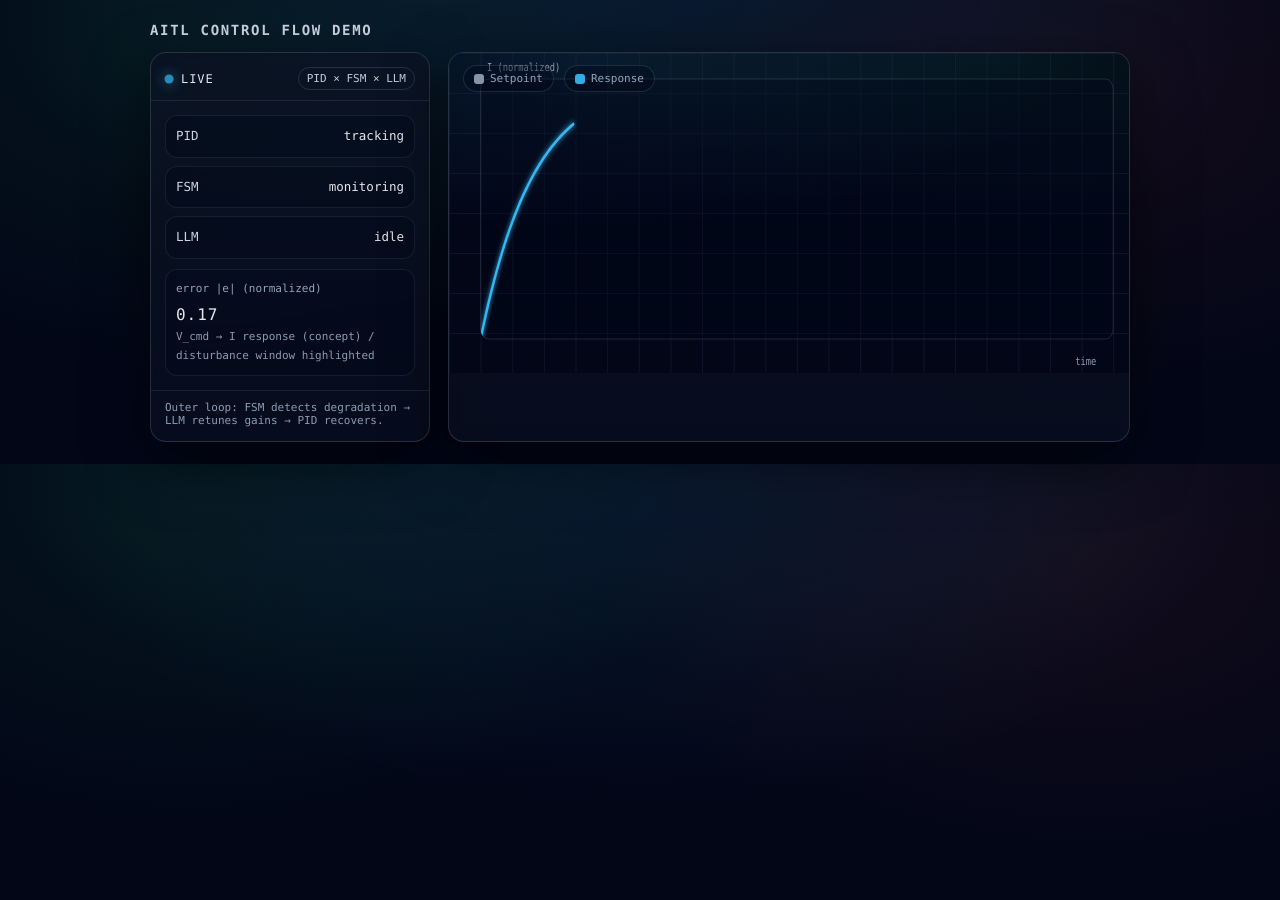
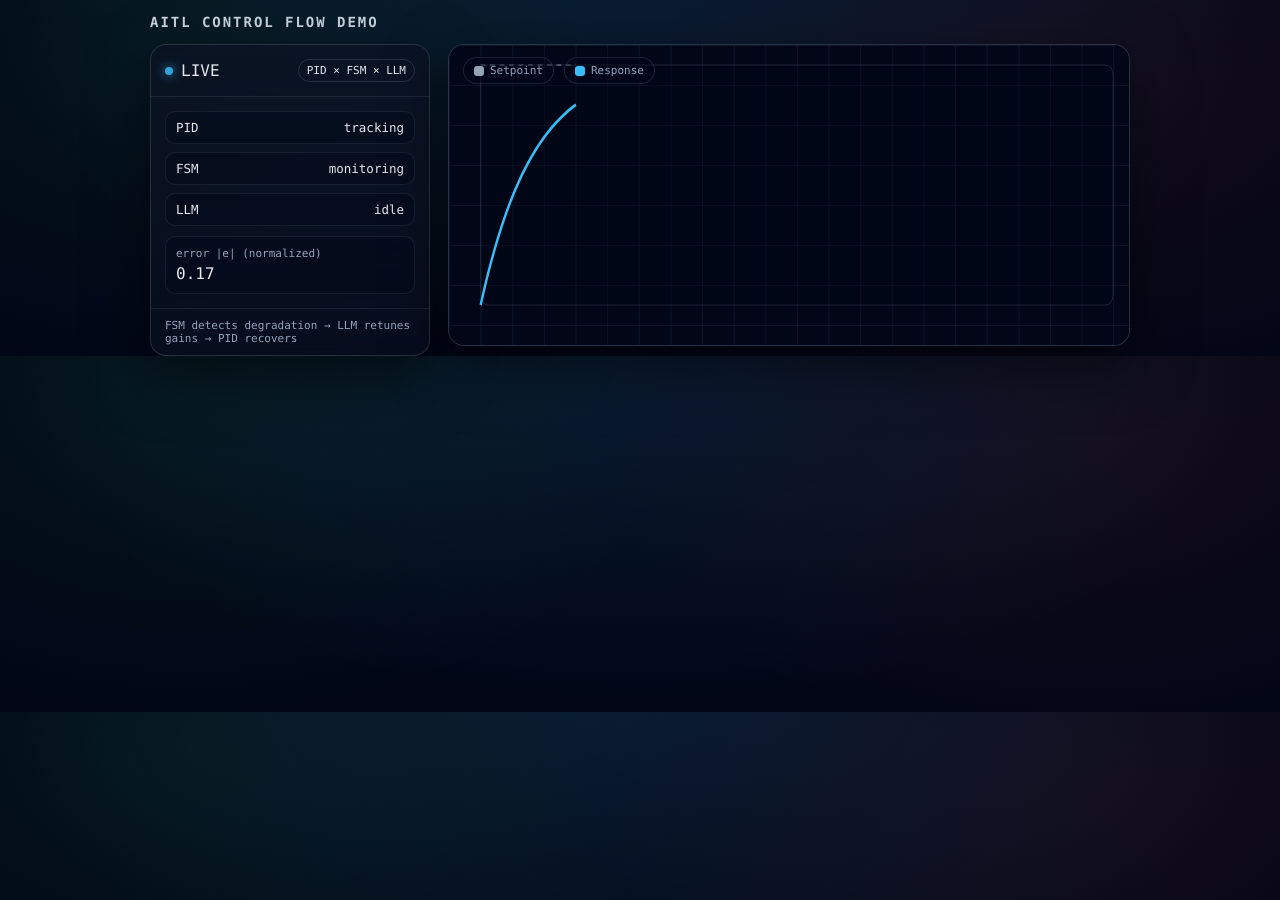
Before and after one commit to Samizo-AITL/aitl-animation-demos, a Jekyll site: the page demo/js-svg/aitl-control-flow.html, which Jekyll copies as it is, in a window 1280 px wide. Built offline with Jekyll 4.4.1, drawn with Linux system fonts in a browser that asks for light colours.

Commit message:
Update aitl-control-flow.html

```diff
--- a/demo/js-svg/aitl-control-flow.html
+++ b/demo/js-svg/aitl-control-flow.html
@@ -4,164 +4,158 @@
 <meta charset="UTF-8" />
 <meta name="viewport" content="width=device-width, initial-scale=1" />
 <title>AITL Control Flow (Looping Neon)</title>
+
 <style>
 :root{
   --bg:#020617;
   --panel:#0b1222cc;
-  --panel2:#0b1222;
   --stroke:#38bdf8;
-  --stroke2:#22c55e;
   --muted:#94a3b8;
   --grid:#1f2a44;
   --danger:#ef4444;
-  --border:#1e293b;
   --shadow: 0 20px 60px rgba(0,0,0,.55);
 }
 
 *{ box-sizing:border-box; }
-body{
+
+html, body{
   margin:0;
-  padding:22px;
+  padding:0;
   background:
     radial-gradient(1200px 700px at 50% -10%, rgba(56,189,248,.12), transparent 55%),
     radial-gradient(900px 600px at 15% 10%, rgba(34,197,94,.08), transparent 55%),
     radial-gradient(900px 600px at 85% 20%, rgba(239,68,68,.07), transparent 55%),
     var(--bg);
   color:#e5e7eb;
-  font-family: ui-monospace, SFMono-Regular, Menlo, Monaco, Consolas, "Liberation Mono", monospace;
+  font-family: ui-monospace, SFMono-Regular, Menlo, Monaco, Consolas, monospace;
+}
+
+.wrap{
+  max-width:980px;
+  margin:0 auto;
 }
 
 h1{
   font-size:14px;
-  letter-spacing:.12em;
+  letter-spacing:.14em;
   text-transform:uppercase;
-  margin:0 0 14px 0;
+  margin:14px 0;
   color:#cbd5e1;
-}
-
-.wrap{
-  max-width: 980px;
-  margin:0 auto;
 }
 
 .panel{
   display:grid;
-  grid-template-columns: 280px 1fr;
+  grid-template-columns:280px 1fr;
   gap:18px;
-  align-items:stretch;
+  align-items:start; /* ← stretch禁止 */
 }
 
 .card{
   background: linear-gradient(180deg, rgba(11,18,34,.85), rgba(11,18,34,.55));
   border:1px solid rgba(148,163,184,.22);
   border-radius:16px;
-  box-shadow: var(--shadow);
-  backdrop-filter: blur(10px);
-  -webkit-backdrop-filter: blur(10px);
+  box-shadow:var(--shadow);
+  backdrop-filter:blur(10px);
   overflow:hidden;
 }
 
 .cardHeader{
-  padding:14px 14px 10px 14px;
+  padding:14px;
   border-bottom:1px solid rgba(148,163,184,.14);
   display:flex;
+  justify-content:space-between;
   align-items:center;
-  justify-content:space-between;
 }
+
+.pulseDot{
+  width:8px; height:8px;
+  border-radius:50%;
+  background:#38bdf8;
+  box-shadow:0 0 12px #38bdf8;
+  animation:pulse 1.2s infinite;
+  margin-right:8px;
+}
+@keyframes pulse{
+  0%,100%{opacity:.9;}
+  50%{opacity:.4;}
+}
+
 .badge{
   font-size:11px;
   padding:4px 8px;
   border-radius:999px;
   border:1px solid rgba(148,163,184,.22);
-  color:#cbd5e1;
-  opacity:.95;
-}
-.pulseDot{
-  width:8px; height:8px; border-radius:50%;
-  background: rgba(56,189,248,.9);
-  box-shadow: 0 0 12px rgba(56,189,248,.8);
-  animation: pulse 1.2s ease-in-out infinite;
-  margin-right:8px;
-}
-@keyframes pulse{
-  0%,100%{ transform:scale(1); opacity:.9; }
-  50%{ transform:scale(1.6); opacity:.45; }
 }
 
 .status{
   padding:14px;
   font-size:12.5px;
-  line-height:1.65;
 }
+
 .row{
   display:flex;
-  align-items:center;
   justify-content:space-between;
-  gap:10px;
+  padding:8px 10px;
   margin-bottom:8px;
-  padding:10px 10px;
+  border-radius:10px;
   border:1px solid rgba(148,163,184,.12);
-  border-radius:12px;
-  background: rgba(2,6,23,.35);
+  background:rgba(2,6,23,.35);
 }
-.key{ color:#cbd5e1; }
-.val{ color:#e5e7eb; }
-.small{ font-size:11px; color:var(--muted); opacity:.95; }
 
 .kpi{
   margin-top:10px;
-  padding:10px 10px;
-  border-radius:12px;
+  padding:10px;
+  border-radius:10px;
   border:1px solid rgba(148,163,184,.12);
-  background: rgba(2,6,23,.35);
+  background:rgba(2,6,23,.35);
 }
-.kpi .label{ color:var(--muted); font-size:11px; }
-.kpi .num{ font-size:16px; letter-spacing:.06em; margin-top:4px; }
+
+.kpi .label{font-size:11px;color:var(--muted);}
+.kpi .num{font-size:16px;margin-top:4px;}
+
+.footerNote{
+  padding:10px 14px;
+  border-top:1px solid rgba(148,163,184,.14);
+  font-size:11px;
+  color:var(--muted);
+}
 
 .svgWrap{
-  position:relative;
   padding:0;
 }
 
 svg{
   display:block;
   width:100%;
-  height:320px;
-  background: radial-gradient(900px 320px at 20% 0%, rgba(56,189,248,.10), transparent 55%),
-              radial-gradient(900px 320px at 80% 0%, rgba(34,197,94,.08), transparent 55%),
-              #020617;
+  height:300px; /* ← 余白を作らない高さ */
+  background:#020617;
 }
 
 .legend{
   position:absolute;
   left:14px;
   top:12px;
+  font-size:11px;
+  color:var(--muted);
   display:flex;
   gap:10px;
-  font-size:11px;
-  color:var(--muted);
-  align-items:center;
-  user-select:none;
 }
+
 .chip{
-  display:flex; align-items:center; gap:6px;
   padding:6px 10px;
   border-radius:999px;
   border:1px solid rgba(148,163,184,.18);
-  background: rgba(2,6,23,.35);
+  background:rgba(2,6,23,.35);
+  display:flex;
+  align-items:center;
+  gap:6px;
 }
+
 .swatch{
-  width:10px; height:10px; border-radius:3px;
+  width:10px;height:10px;border-radius:3px;
 }
-.sw1{ background: rgba(148,163,184,.9); }
-.sw2{ background: rgba(56,189,248,.9); }
-
-.footerNote{
-  padding:10px 14px 14px 14px;
-  border-top:1px solid rgba(148,163,184,.14);
-  color:rgba(148,163,184,.95);
-  font-size:11px;
-}
+.sw1{background:#94a3b8;}
+.sw2{background:#38bdf8;}
 </style>
 </head>
 
@@ -171,110 +165,51 @@
 
   <div class="panel">
 
-    <!-- ===== Status Card ===== -->
+    <!-- STATUS -->
     <div class="card">
       <div class="cardHeader">
-        <div style="display:flex; align-items:center;">
-          <span class="pulseDot"></span>
-          <span style="font-size:12px; color:#e2e8f0; letter-spacing:.08em;">LIVE</span>
+        <div style="display:flex;align-items:center;">
+          <span class="pulseDot"></span>LIVE
         </div>
         <span class="badge">PID × FSM × LLM</span>
       </div>
 
       <div class="status">
-        <div class="row">
-          <div class="key">PID</div>
-          <div class="val" id="pid">tracking</div>
-        </div>
-        <div class="row">
-          <div class="key">FSM</div>
-          <div class="val" id="fsm">monitoring</div>
-        </div>
-        <div class="row">
-          <div class="key">LLM</div>
-          <div class="val" id="llm">idle</div>
-        </div>
+        <div class="row"><span>PID</span><span id="pid">tracking</span></div>
+        <div class="row"><span>FSM</span><span id="fsm">monitoring</span></div>
+        <div class="row"><span>LLM</span><span id="llm">idle</span></div>
 
         <div class="kpi">
           <div class="label">error |e| (normalized)</div>
           <div class="num" id="errNum">0.00</div>
-          <div class="small" id="meta">
-            V_cmd → I response (concept) / disturbance window highlighted
-          </div>
         </div>
       </div>
 
       <div class="footerNote">
-        Outer loop: FSM detects degradation → LLM retunes gains → PID recovers.
+        FSM detects degradation → LLM retunes gains → PID recovers
       </div>
     </div>
 
-    <!-- ===== Plot Card ===== -->
-    <div class="card svgWrap">
+    <!-- SVG -->
+    <div class="card svgWrap" style="position:relative;">
       <div class="legend">
         <div class="chip"><span class="swatch sw1"></span>Setpoint</div>
         <div class="chip"><span class="swatch sw2"></span>Response</div>
       </div>
 
-      <svg id="svg" viewBox="0 0 860 320" preserveAspectRatio="none">
+      <svg viewBox="0 0 860 300" preserveAspectRatio="none">
         <defs>
-          <!-- grid pattern -->
           <pattern id="grid" width="40" height="40" patternUnits="userSpaceOnUse">
-            <path d="M 40 0 L 0 0 0 40" fill="none" stroke="rgba(31,42,68,.85)" stroke-width="1"/>
+            <path d="M40 0 L0 0 0 40" stroke="rgba(31,42,68,.8)" fill="none"/>
           </pattern>
-
-          <!-- glow -->
-          <filter id="glowCyan" x="-50%" y="-50%" width="200%" height="200%">
-            <feGaussianBlur stdDeviation="3" result="b"/>
-            <feMerge>
-              <feMergeNode in="b"/>
-              <feMergeNode in="SourceGraphic"/>
-            </feMerge>
-          </filter>
-
-          <filter id="glowGrey" x="-50%" y="-50%" width="200%" height="200%">
-            <feGaussianBlur stdDeviation="2" result="b"/>
-            <feMerge>
-              <feMergeNode in="b"/>
-              <feMergeNode in="SourceGraphic"/>
-            </feMerge>
-          </filter>
-
-          <!-- clip -->
-          <clipPath id="clip">
-            <rect x="40" y="26" width="800" height="260" rx="10"/>
-          </clipPath>
-
-          <!-- disturbance gradient -->
-          <linearGradient id="distGrad" x1="0" x2="0" y1="0" y2="1">
-            <stop offset="0%" stop-color="rgba(239,68,68,.28)"/>
-            <stop offset="100%" stop-color="rgba(239,68,68,.06)"/>
-          </linearGradient>
         </defs>
 
-        <!-- background grid -->
-        <rect x="0" y="0" width="860" height="320" fill="url(#grid)"/>
-
-        <!-- plot frame -->
-        <rect x="40" y="26" width="800" height="260" rx="10"
+        <rect width="860" height="300" fill="url(#grid)"/>
+        <rect x="40" y="20" width="800" height="240" rx="10"
               fill="rgba(2,6,23,.35)" stroke="rgba(148,163,184,.22)"/>
 
-        <!-- axes labels -->
-        <text x="48" y="18" font-size="11" fill="rgba(148,163,184,.95)">I (normalized)</text>
-        <text x="792" y="312" font-size="11" fill="rgba(148,163,184,.95)">time</text>
-
-        <!-- disturbance zone -->
-        <rect id="disturbZone" x="40" y="26" width="0" height="260" rx="10"
-              fill="url(#distGrad)" opacity="0" />
-
-        <!-- paths (clipped) -->
-        <g clip-path="url(#clip)">
-          <path id="setpoint" fill="none" stroke="rgba(148,163,184,.9)" stroke-width="2"
-                stroke-dasharray="7 6" filter="url(#glowGrey)"/>
-          <path id="pidPath" fill="none" stroke="rgba(56,189,248,.95)" stroke-width="3"
-                stroke-linecap="round" stroke-linejoin="round"
-                filter="url(#glowCyan)"/>
-        </g>
+        <path id="setpoint" stroke="#94a3b8" stroke-dasharray="6 6" fill="none"/>
+        <path id="pidPath" stroke="#38bdf8" stroke-width="3" fill="none"/>
       </svg>
     </div>
 
@@ -282,142 +217,40 @@
 </div>
 
 <script>
-/* ========= Elements ========= */
-const pidText = document.getElementById("pid");
-const fsmText = document.getElementById("fsm");
-const llmText = document.getElementById("llm");
-const errNum  = document.getElementById("errNum");
+const N=240, SET=1.0;
+const X0=40,Y0=20,W=800,H=240;
+const pid=document.getElementById("pidPath");
+const set=document.getElementById("setpoint");
+const err=document.getElementById("errNum");
 
-const pidPath = document.getElementById("pidPath");
-const setPath = document.getElementById("setpoint");
-const disturbZone = document.getElementById("disturbZone");
+let i=0, Kp=0.9;
+const px=[], sx=[];
 
-/* ========= Config ========= */
-const N = 240;                  // points per cycle
-const DT = 1;                   // virtual time step
-const SETPOINT = 1.0;           // target
-const ERROR_THRESHOLD = 0.22;   // FSM threshold
-const DIST_START = 70;          // disturbance start (index)
-const DIST_END   = 115;         // disturbance end (index)
-const LLM_AT     = 150;         // LLM retune timing (index)
+const X=i=>X0+(i/(N-1))*W;
+const Y=v=>Y0+H-(v*H);
 
-/* ===== Plot geometry ===== */
-const X0 = 40, Y0 = 26, W = 800, H = 260;
-function X(i){ return X0 + (i/(N-1))*W; }
-function Y(v){ return Y0 + H - (v*H); }     // v=0..1
-
-/* ========= State ========= */
-let i = 0;
-let Kp = 0.9;
-let llmAdjusted = false;
-
-const pidPoints = new Array(N);
-const setPoints = new Array(N);
-
-function buildPath(points, len){
-  if (len < 2) return "";
-  let d = `M ${points[0].x} ${points[0].y}`;
-  for(let k=1;k<len;k++){
-    d += ` L ${points[k].x} ${points[k].y}`;
-  }
-  return d;
+function path(p,n){
+  return "M "+p.slice(0,n).map(q=>q.x+" "+q.y).join(" L ");
 }
 
-/* ========= Cycle reset ========= */
-function resetCycle(){
-  i = 0;
-  Kp = 0.9;
-  llmAdjusted = false;
+function step(){
+  let y=SET*(1-Math.exp(-Kp*i/18));
+  if(i>70&&i<115) y-=0.32;
+  if(i===150) Kp=2.1;
 
-  pidText.textContent = "tracking";
-  fsmText.textContent = "monitoring";
-  llmText.textContent = "idle";
-  errNum.textContent  = "0.00";
+  err.textContent=Math.abs(SET-y).toFixed(2);
 
-  // zone geometry + blink setup
-  const zx1 = X(DIST_START);
-  const zx2 = X(DIST_END);
-  disturbZone.setAttribute("x", zx1);
-  disturbZone.setAttribute("width", zx2 - zx1);
-  disturbZone.setAttribute("opacity", 0);
+  px[i]={x:X(i),y:Y(Math.max(0,Math.min(1.05,y)))};
+  sx[i]={x:X(i),y:Y(SET)};
 
-  pidPath.setAttribute("d", "");
-  setPath.setAttribute("d", "");
-}
+  pid.setAttribute("d",path(px,i+1));
+  set.setAttribute("d",path(sx,i+1));
 
-/* ========= Visual blink for disturbance zone ========= */
-function zoneOpacity(idx){
-  if(idx < DIST_START || idx > DIST_END) return 0;
-  // blink
-  const ph = (idx - DIST_START) / 6;
-  return 0.35 + 0.15*Math.sin(ph);
-}
-
-/* ========= Main loop ========= */
-function step(){
-  // pseudo PID response (fast rise + disturbance + recovery by gain retune)
-  // base first-order response shape
-  let y = SETPOINT * (1 - Math.exp(-(Kp) * (i/18)));
-
-  // disturbance injection
-  if(i >= DIST_START && i <= DIST_END){
-    y -= 0.32; // degradation
-  }
-
-  // error
-  const e = Math.abs(SETPOINT - y);
-  errNum.textContent = e.toFixed(2);
-
-  // FSM state
-  if(e > ERROR_THRESHOLD && i >= DIST_START && !llmAdjusted){
-    fsmText.textContent = `disturbance detected |e|=${e.toFixed(2)}`;
-    pidText.textContent = "degraded tracking";
-  }else if(!llmAdjusted){
-    fsmText.textContent = "monitoring";
-  }
-
-  // LLM retune
-  if(i === LLM_AT){
-    const old = Kp;
-    Kp = 2.1;
-    llmAdjusted = true;
-    llmText.textContent = `Kp tuned ${old.toFixed(1)} → ${Kp.toFixed(1)}`;
-    fsmText.textContent = "mode switch: recovery";
-  }
-
-  // after retune, show recovered
-  if(llmAdjusted && i > LLM_AT + 18){
-    pidText.textContent = "re-tracking";
-    fsmText.textContent = "stable";
-  }
-
-  // disturbance zone visual
-  disturbZone.setAttribute("opacity", zoneOpacity(i).toFixed(3));
-
-  // store points
-  const xx = X(i);
-  const yy = Y(Math.max(0, Math.min(1.1, y))); // clamp
-  pidPoints[i] = {x: xx, y: yy};
-  setPoints[i] = {x: xx, y: Y(SETPOINT)};
-
-  // draw partial paths
-  pidPath.setAttribute("d", buildPath(pidPoints, i+1));
-  setPath.setAttribute("d", buildPath(setPoints, i+1));
-
-  // advance
-  i += 1;
-
-  // loop forever
-  if(i >= N){
-    resetCycle();
-  }
-
+  i++;
+  if(i>=N){i=0;Kp=0.9;px.length=0;sx.length=0;}
   requestAnimationFrame(step);
 }
-
-/* start */
-resetCycle();
-requestAnimationFrame(step);
+step();
 </script>
 </body>
 </html>
```
